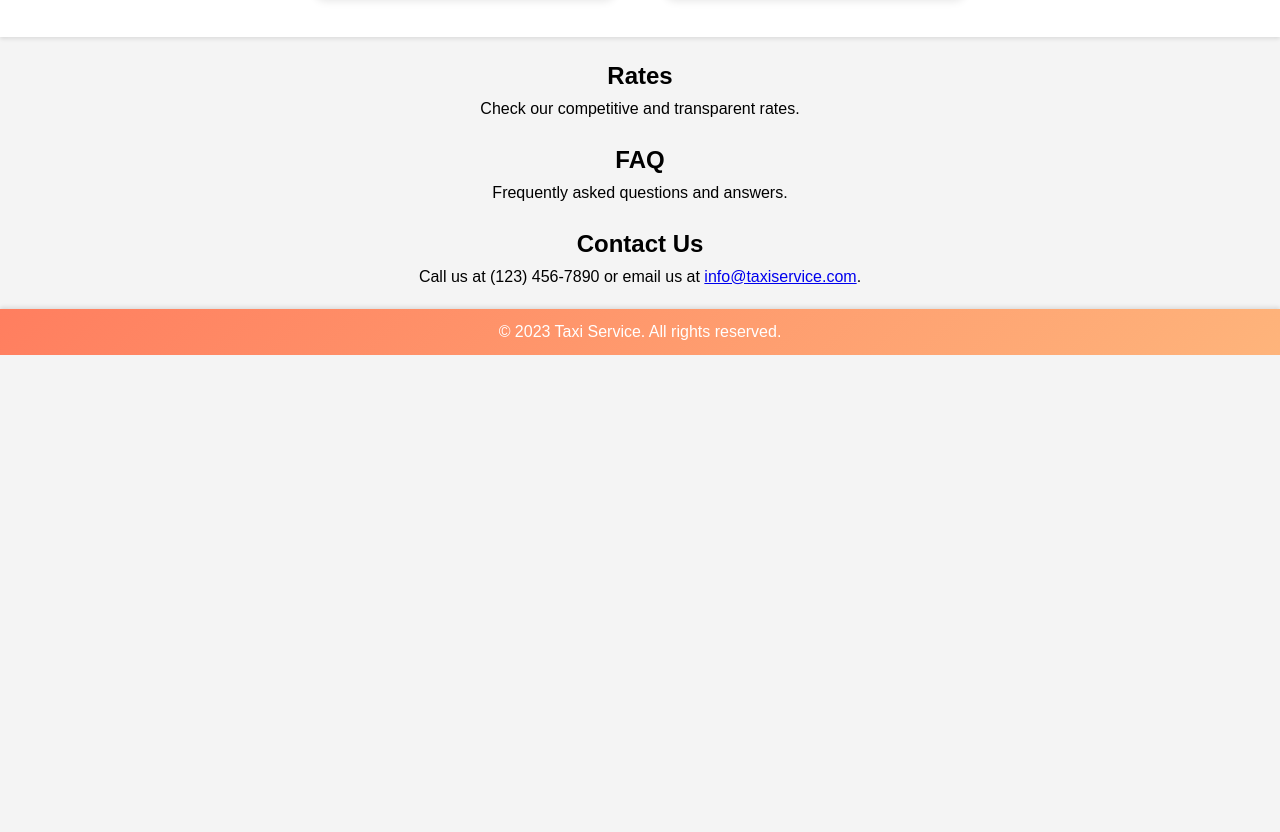
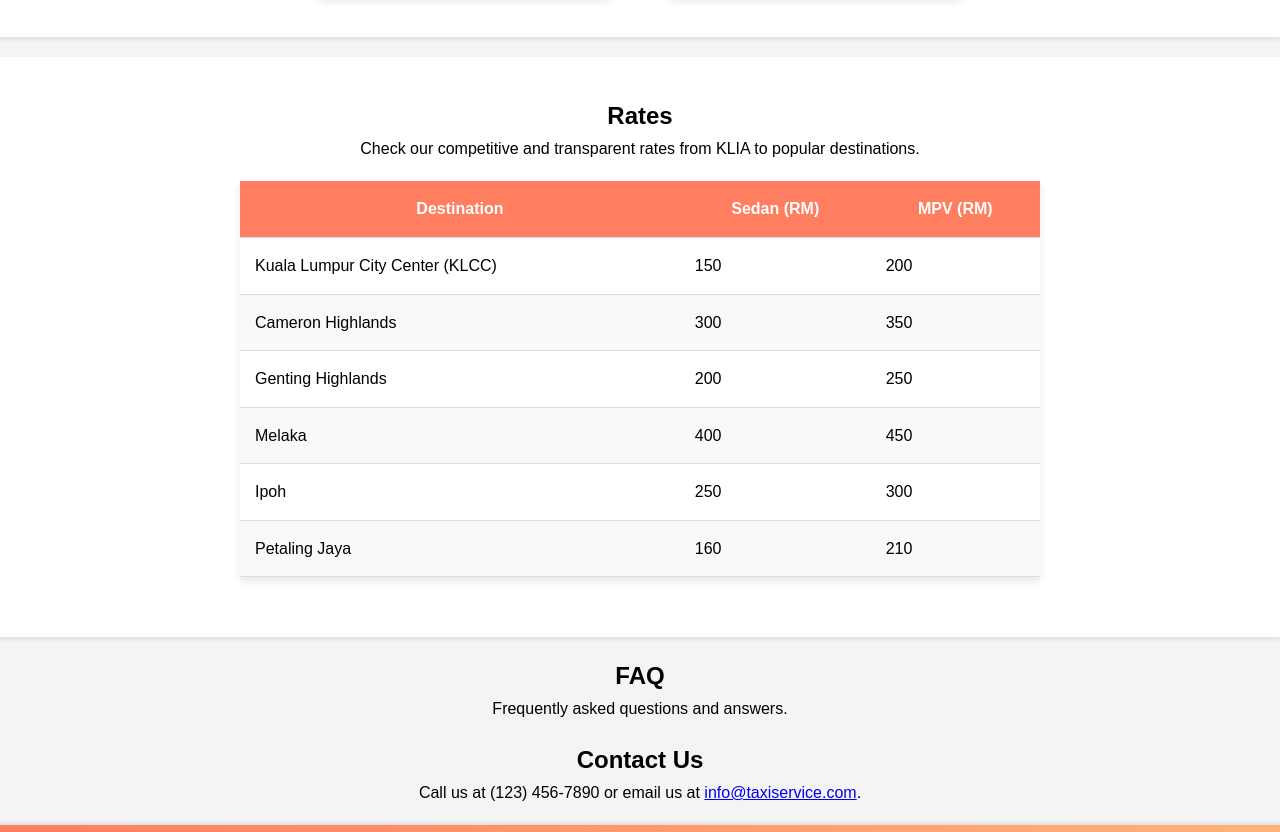
Before and after one commit to CoEdd/Taxi-booking, a plain HTML site: page index.html in a window 1280 px wide. Shown: the part 1295-2127 px from the top of the page. Before the commit the page ends 1650 px from the top, so only its background shows below. Drawn offline with Linux system fonts and the light colour scheme.

Commit message:
Add rates section with detailed pricing table and styles

```diff
--- a/index.html
+++ b/index.html
@@ -59,7 +59,48 @@
         </section>
         <section id="rates">
             <h2>Rates</h2>
-            <p>Check our competitive and transparent rates.</p>
+            <p>Check our competitive and transparent rates from KLIA to popular destinations.</p>
+            <table class="rates-table">
+                <thead>
+                    <tr>
+                        <th>Destination</th>
+                        <th>Sedan (RM)</th>
+                        <th>MPV (RM)</th>
+                    </tr>
+                </thead>
+                <tbody>
+                    <tr>
+                        <td>Kuala Lumpur City Center (KLCC)</td>
+                        <td>150</td>
+                        <td>200</td>
+                    </tr>
+                    <tr>
+                        <td>Cameron Highlands</td>
+                        <td>300</td>
+                        <td>350</td>
+                    </tr>
+                    <tr>
+                        <td>Genting Highlands</td>
+                        <td>200</td>
+                        <td>250</td>
+                    </tr>
+                    <tr>
+                        <td>Melaka</td>
+                        <td>400</td>
+                        <td>450</td>
+                    </tr>
+                    <tr>
+                        <td>Ipoh</td>
+                        <td>250</td>
+                        <td>300</td>
+                    </tr>
+                    <tr>
+                        <td>Petaling Jaya</td>
+                        <td>160</td>
+                        <td>210</td>
+                    </tr>
+                </tbody>
+            </table>
         </section>
         <section id="faq">
             <h2>FAQ</h2>
--- a/styles.css
+++ b/styles.css
@@ -252,6 +252,45 @@ footer {
     transform: translateY(-2px);
 }
 
+/* Rates Section */
+#rates {
+    text-align: center;
+    padding: 40px 20px;
+    background-color: #fff;
+    box-shadow: 0 2px 4px rgba(0, 0, 0, 0.1);
+    margin-top: 20px;
+}
+
+.rates-table {
+    width: 100%;
+    max-width: 800px;
+    margin: 20px auto;
+    border-collapse: collapse;
+    text-align: left;
+    font-size: 1em;
+    box-shadow: 0 4px 8px rgba(0, 0, 0, 0.1);
+}
+
+.rates-table th,
+.rates-table td {
+    padding: 15px;
+    border-bottom: 1px solid #ddd;
+}
+
+.rates-table th {
+    background-color: #ff7e5f;
+    color: white;
+    text-align: center;
+}
+
+.rates-table tr:nth-child(even) {
+    background-color: #f9f9f9;
+}
+
+.rates-table tr:hover {
+    background-color: #f1f1f1;
+}
+
 /* Responsive Design */
 @media (max-width: 768px) {
     .navbar {
@@ -314,6 +353,10 @@ footer {
         width: 100%;
         box-sizing: border-box;
     }
+
+    .rates-table {
+        font-size: 0.9em;
+    }
 }
 
 @media (max-width: 480px) {
@@ -337,4 +380,8 @@ footer {
         width: 100%;
         max-width: 300px;
     }
+
+    .rates-table {
+        font-size: 0.8em;
+    }
 }
```
